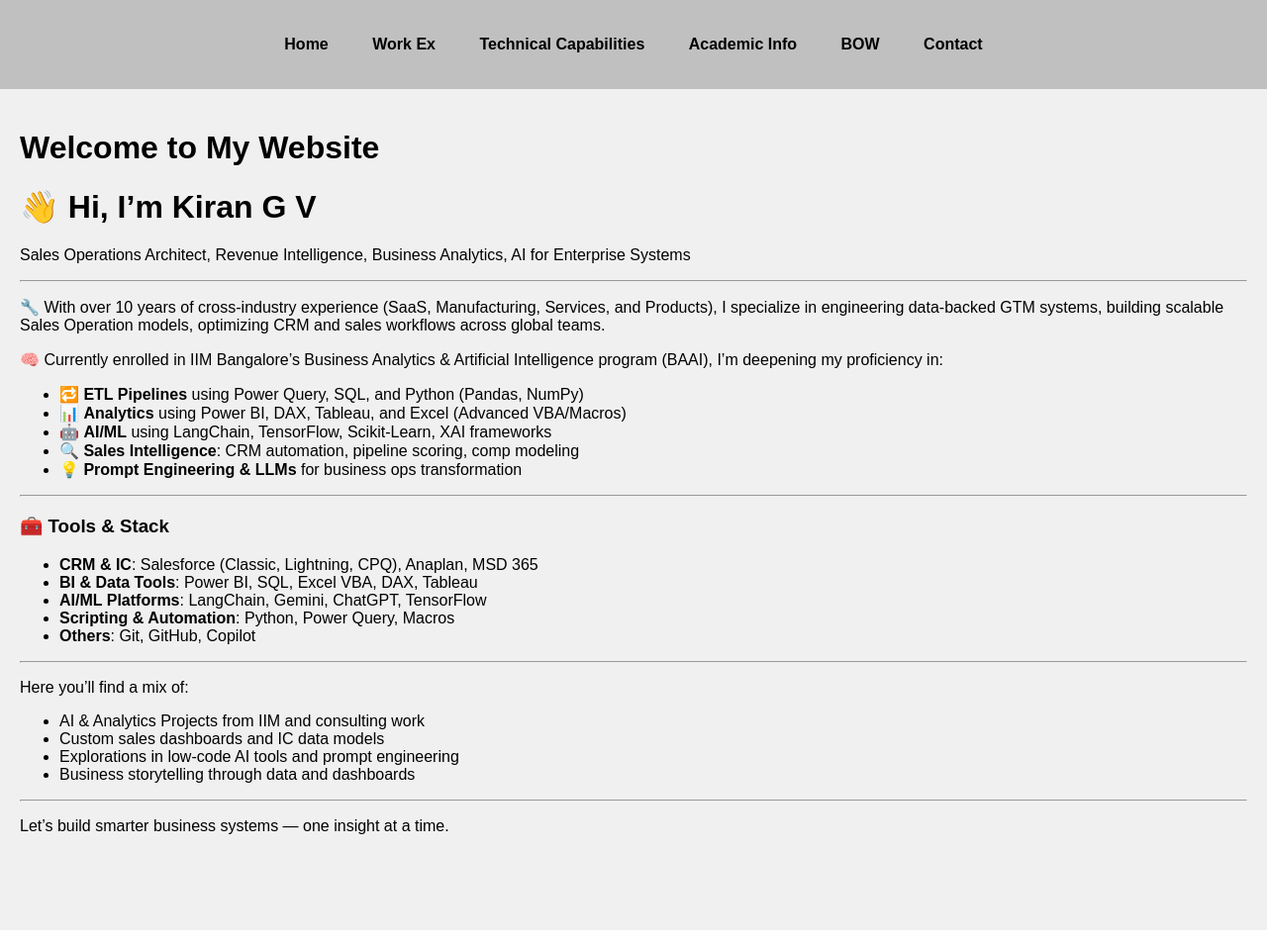
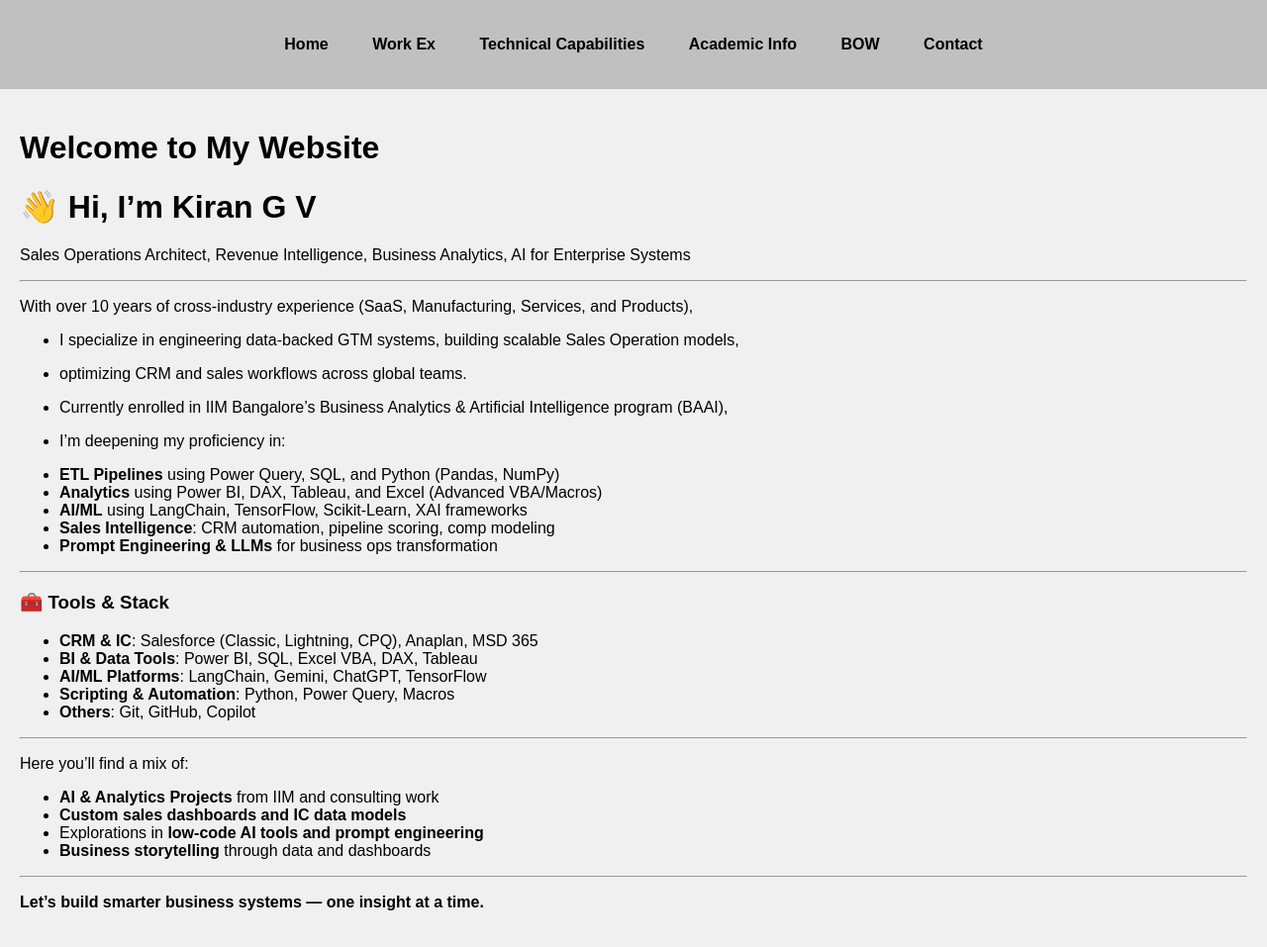
Before and after one commit to IIMBKiranGV/IIMBKiranGV.github.io, a Jekyll site: the page built from index.md, in a window 1280 px wide. Shown: the whole page at 99% size. Built offline with Jekyll 4.4.1, drawn with Linux system fonts in a browser that asks for light colours.

```diff
--- a/index.md
+++ b/index.md
@@ -12,18 +12,18 @@ Sales Operations Architect, Revenue Intelligence, Business Analytics, AI for Ent
 
 ---
 
-🔧 With over 10 years of cross-industry experience (SaaS, Manufacturing,  Services, and Products),
-I specialize in engineering data-backed GTM systems, building scalable Sales Operation models,
-optimizing CRM and sales workflows across global teams.
+With over 10 years of cross-industry experience (SaaS, Manufacturing,  Services, and Products),
+- I specialize in engineering data-backed GTM systems, building scalable Sales Operation models,
+- optimizing CRM and sales workflows across global teams.
 
-🧠 Currently enrolled in IIM Bangalore’s Business Analytics & Artificial Intelligence program (BAAI),
-I’m deepening my proficiency in:
+- Currently enrolled in IIM Bangalore’s Business Analytics & Artificial Intelligence program (BAAI),
+- I’m deepening my proficiency in:
 
-- 🔁 **ETL Pipelines** using Power Query, SQL, and Python (Pandas, NumPy)
-- 📊 **Analytics** using Power BI, DAX, Tableau, and Excel (Advanced VBA/Macros)
-- 🤖 **AI/ML** using LangChain, TensorFlow, Scikit-Learn, XAI frameworks
-- 🔍 **Sales Intelligence**: CRM automation, pipeline scoring, comp modeling
-- 💡 **Prompt Engineering & LLMs** for business ops transformation
+- **ETL Pipelines** using Power Query, SQL, and Python (Pandas, NumPy)
+- **Analytics** using Power BI, DAX, Tableau, and Excel (Advanced VBA/Macros)
+- **AI/ML** using LangChain, TensorFlow, Scikit-Learn, XAI frameworks
+- **Sales Intelligence**: CRM automation, pipeline scoring, comp modeling
+- **Prompt Engineering & LLMs** for business ops transformation
 
 ---
 
@@ -37,10 +37,10 @@ I’m deepening my proficiency in:
 
 ---
 Here you'll find a mix of:
-- AI & Analytics Projects from IIM and consulting work
-- Custom sales dashboards and IC data models
-- Explorations in low-code AI tools and prompt engineering
-- Business storytelling through data and dashboards
+- **AI & Analytics Projects** from IIM and consulting work
+- **Custom sales dashboards and IC data models**
+- Explorations in **low-code AI tools and prompt engineering**
+- **Business storytelling** through data and dashboards
 
 ---
-Let’s build smarter business systems — one insight at a time.
+**Let’s build smarter business systems — one insight at a time.**
```
